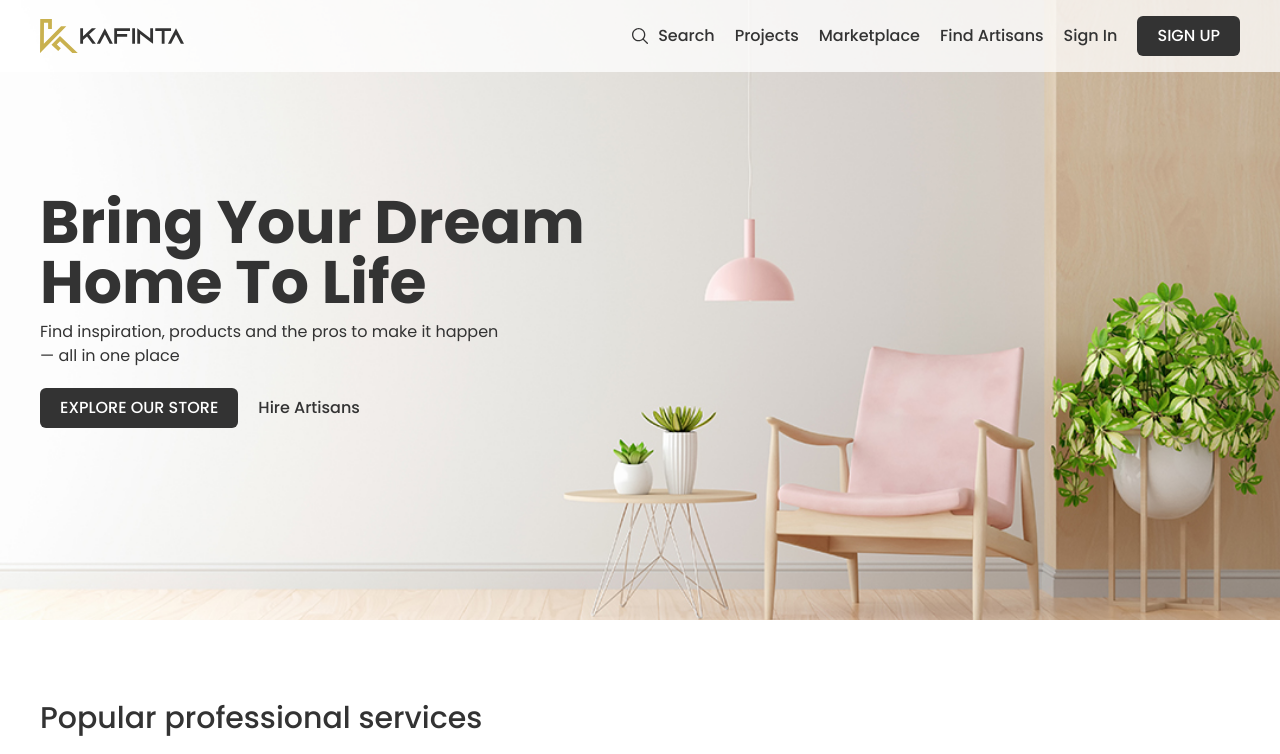
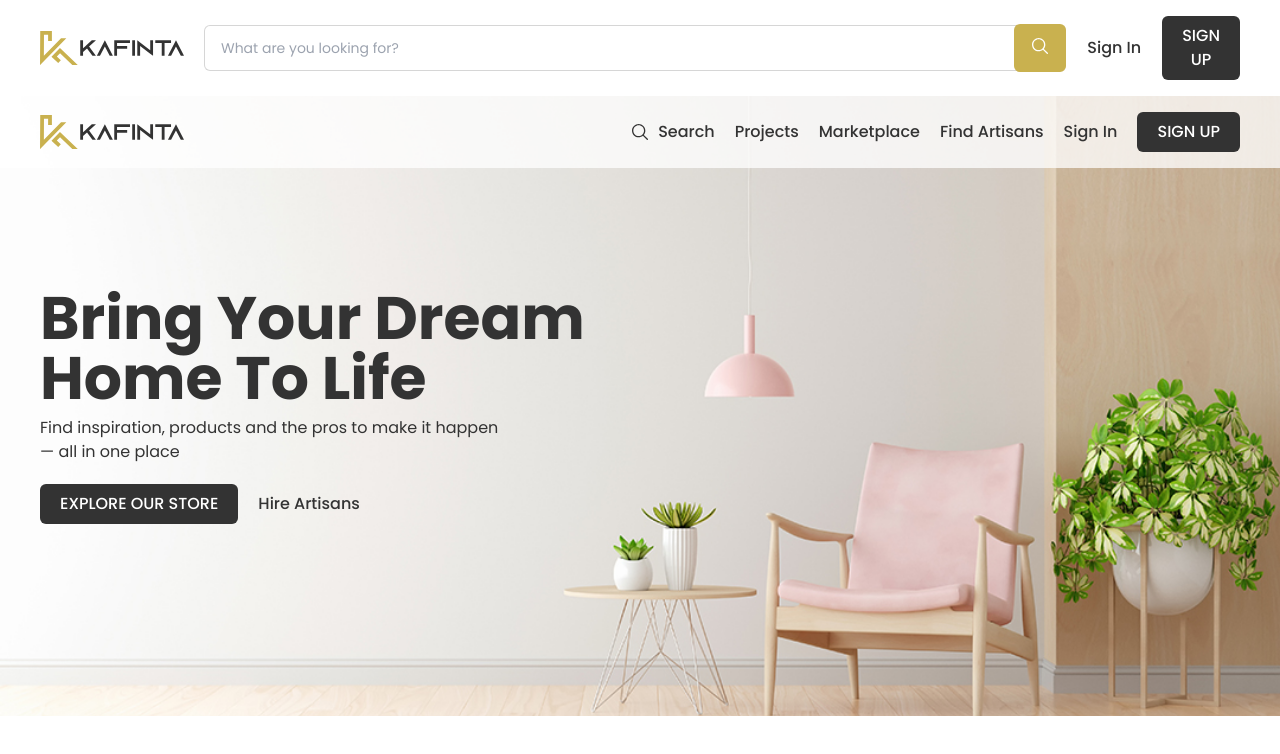
Before and after one commit to kafinta/user-frontend, a Nuxt app: page / in a window 1280 px wide. Shown: the top 754 px of the page. Built offline with nearby package versions, Linux system fonts and the light colour scheme; grey boxes are pictures that could not be loaded.

Commit message:
refactor: navbar folder restructured for mobile

```diff
--- /dev/null
+++ b/components/Navigation/NavBar/User/Mobile.vue
@@ -0,0 +1,17 @@
+<template>
+  <nav :class="menu_revealed ? 'translate-x-0' : '-translate-x-full'" class="z-100 w-full fixed h-screen left-0 top-[65.5px] duration-500 ease-in-out bg-white md:hidden">
+
+  </nav>
+</template>
+
+<script>
+export default {
+  props: {
+    menu_revealed: false
+  }
+}
+</script>
+
+<style>
+
+</style>
--- a/components/Navigation/NavBar/UserSearch.vue
+++ b/components/Navigation/NavBar/User/Search.vue
@@ -38,21 +38,15 @@
 
       <ul class="flex gap-5 items-center justify-end" v-if="!signedIn">
         <li>
-          <UiButtonsSecondary class="w-12 xl:w-14 2xl:w-16 flex" @clicked="$router.push({path: '/login'})">Sign In</UiButtonsSecondary>
+          <UiButtonsSecondary class="w-12 xl:w-14 2xl:w-16" @clicked="$router.push({path: '/login'})">Sign In</UiButtonsSecondary>
         </li>
         <li>
-          <UiButtonsPrimary class="w-32" :flexdisplay="false" @click="$router.push({path: '/signup'})">Sign Up</UiButtonsPrimary>
+          <UiButtonsPrimary class="w-[8.5rem]" @click="$router.push({path: '/signup'})">Sign Up</UiButtonsPrimary>
         </li>
       </ul>
     </nav>
 
-    <nav :class="menu_revealed ? 'translate-x-0' : '-translate-x-full'" class="z-100 w-full fixed h-screen left-0 top-[65.5px] duration-500 ease-in-out bg-white md:hidden">
-      <ul >
-        <li>
-          Testing Text
-        </li>
-      </ul>
-    </nav>
+    <NavigationNavBarUserMobile :menu_revealed="toggle_menu"></NavigationNavBarUserMobile>
   </nav>
 </template>
 
@@ -60,7 +54,7 @@
 export default {
   data() {
     return {
-      menu_revealed: false,
+      toggle_menu: false,
     }
   },
 
@@ -76,7 +70,7 @@ export default {
 
   methods: {
     toggleMenu(){
-      this.menu_revealed = !this.menu_revealed
+      this.toggle_menu = !this.toggle_menu
     },
 
     focus(){
--- a/layouts/user.vue
+++ b/layouts/user.vue
@@ -1,6 +1,6 @@
 <template>
   <div>
-    <NavigationNavBarUserSearch :messages="true" :notifications="true" :signedIn=true :earning="99" class="border-b border-slate-200">
+    <NavigationNavBarUserSearch :messages="true" :notifications="true" :signedIn="true" :earning="99" class="border-b border-slate-200">
       <div class="relative">
         <UserProfilePicture artisan="Quadri" />
         <UserProfileOnlineStatus class="absolute right-0 bottom-0" :is_online="online_presence" :is_displayed="true"/>
```
